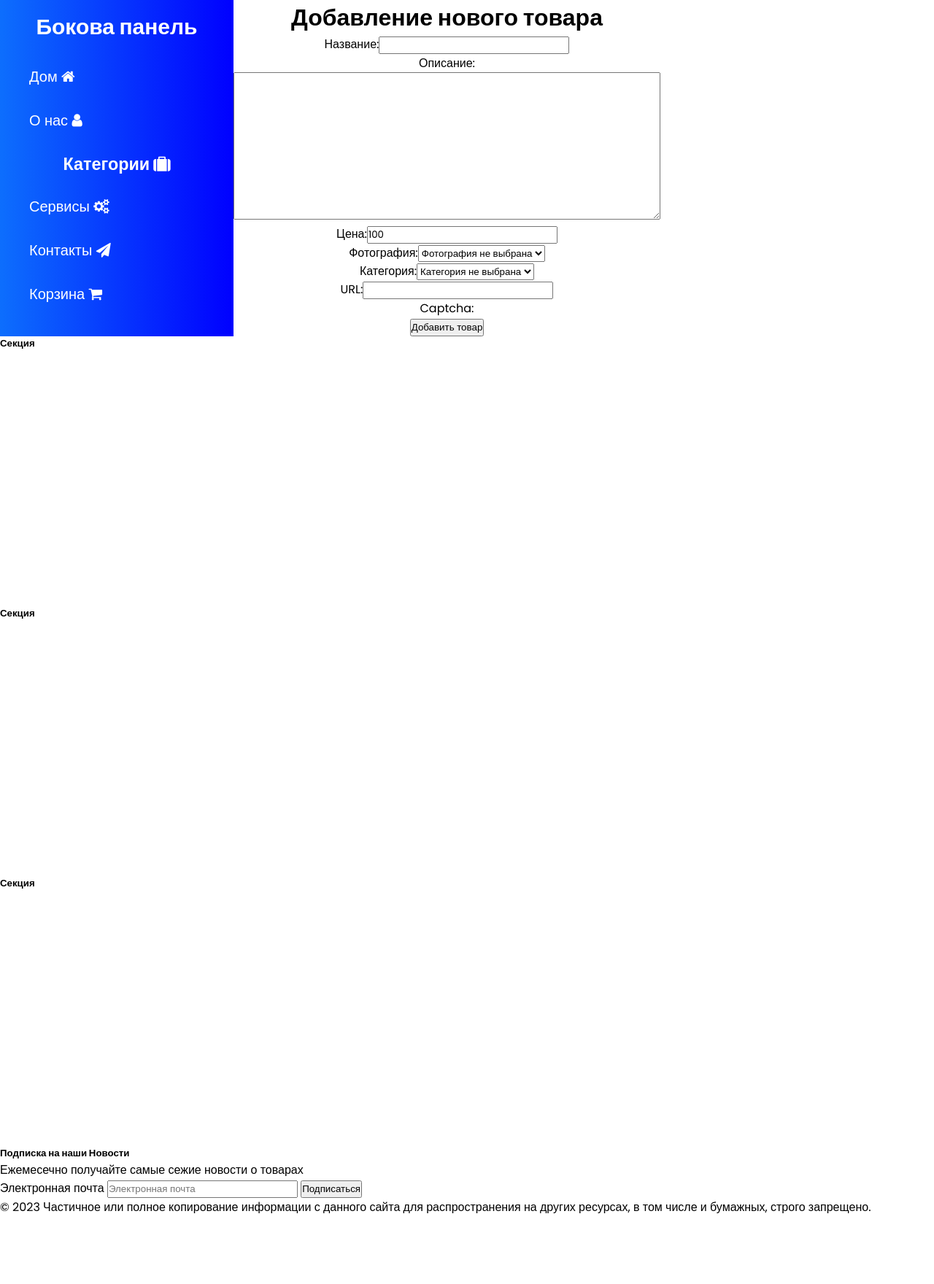
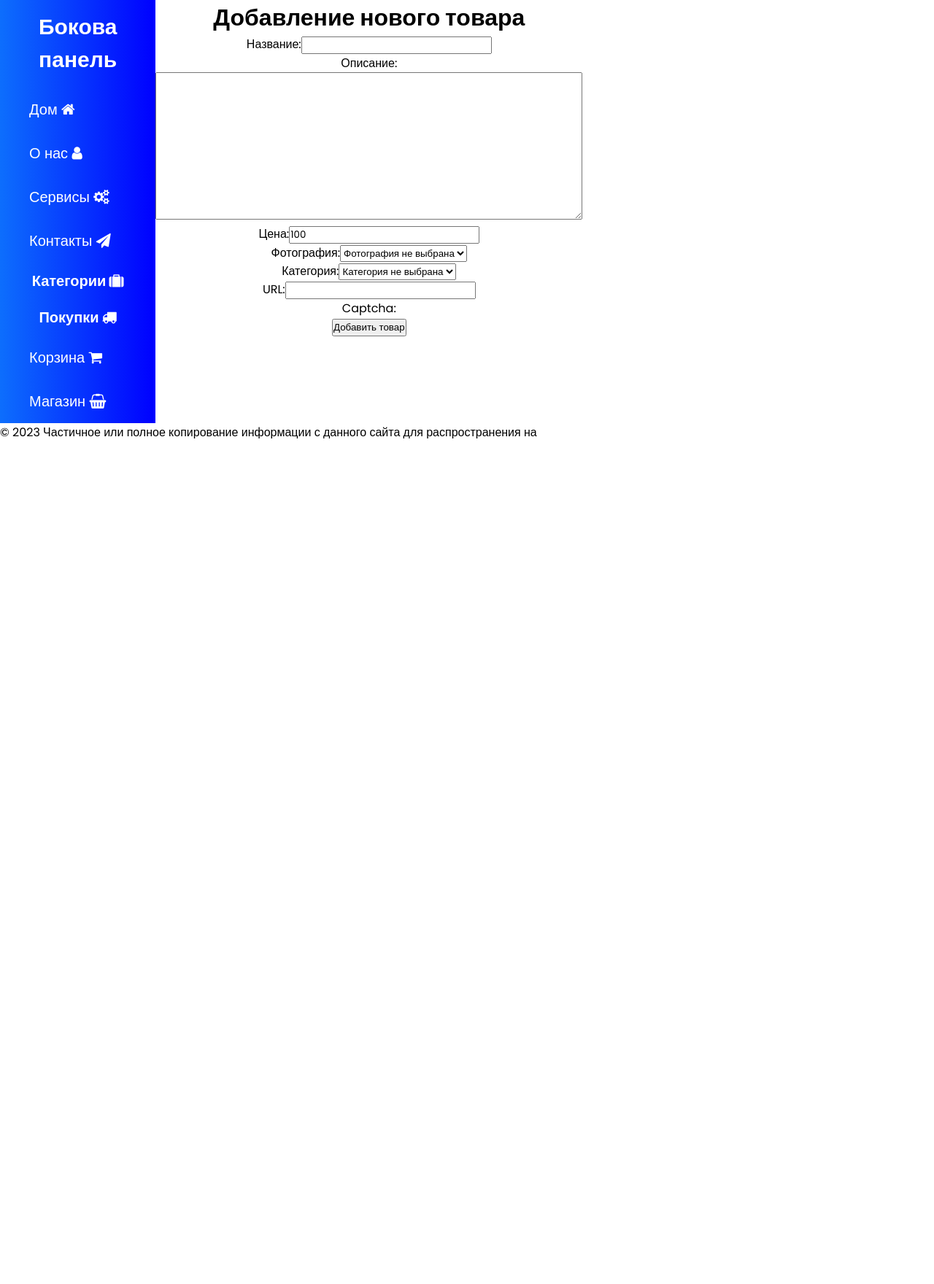
Before and after one commit to EgorKondratyev/site-shop-training, a Django app: page /add_product/ in a window 1280 px wide. Shown: the part 73-1833 px from the top of the page at 73% size. After the commit the page ends 674 px from the top, so only its background shows below. Run offline with Django 4.2, Linux system fonts and the light colour scheme; the visitor is signed in with stand-in values (Sample User, id 1); data comes from the database, SQL or seed files in the repository; data that the repository does not hold is empty.

Commit message:
update sidebar

```diff
--- a/shop/home/templates/home/base.html
+++ b/shop/home/templates/home/base.html
@@ -101,18 +101,19 @@
                 <h2 class="sidebar-title">Бокова панель</h2>
 
                 {% if category_selected == 0 %}
-                    <li class="active"><a class="sidebar-link" href="{% url 'home' %}">Дом <span
-                                class="fa fa-home mr-3"></span>
+                <li class="active"><a class="sidebar-link" href="{% url 'home' %}">Дом <span class="fa fa-home"></span>
                     </a></li>
                 {% else %}
-                    <li><a class="sidebar-link" href="{% url 'home' %}">Дом <span class="fa fa-home mr-3"></span>
+                <li><a class="sidebar-link" href="{% url 'home' %}">Дом <span class="fa fa-home"></span>
                     </a></li>
                 {% endif %}
 
-                    <li><a class="sidebar-link" href="{% url 'about' %}">О нас <span class="fa fa-user mr-3"></span></a>
+                <li><a class="sidebar-link" href="{% url 'about' %}">О нас <span class="fa fa-user"></span></a>
                 </li>
+                <li><a class="sidebar-link" href="#">Сервисы <span class="fa fa-cogs"></span></a></li>
+                <li><a class="sidebar-link" href="#">Контакты <span class="fa fa-paper-plane"></span></a></li>
 
-                    <h3 class="category">Категории <span class="fa fa-suitcase mr-3 mt-3"></span></h3>
+                <h4 class="block">Категории <span class="fa fa-suitcase"></span></h4>
 
                 {% for category in categories %}
                 {% if category_selected == category.id %}
@@ -120,24 +121,24 @@
                         <span class="fa fa-sticky-note ml-4"></span></a></li>
                 {% else %}
                 <li><a class="sidebar-link" href="{{ category.get_absolute_url }}">{{ category.title }}
-                            <span class="fa fa-sticky-note ml-4"></span></a></li>
+                        <span class="fa fa-sticky-note"></span></a></li>
                 {% endif %}
                 {% endfor %}
 
+                <!-- <li><a href="#"><span class="fa fa-briefcase"></span>Works</a></li>
+                <li><a href="#"><span class="fa fa-suitcase"></span>Gallery</a></li> -->
 
-                    <li><a class="sidebar-link" href="#">Сервисы <span class="fa fa-cogs mr-3"></span></a></li>
-                    <li><a class="sidebar-link" href="#">Контакты <span class="fa fa-paper-plane mr-3"></span></a></li>
-
-                    <!--<li><a href="#"><span class="fa fa-briefcase mr-3"></span>Works</a></li>
-                    <li><a href="#"><span class="fa fa-suitcase mr-3"></span>Gallery</a></li>-->
+                <h4 class="block">Покупки <span class="fa fa-truck"></span></h4>
 
                 {% if request.user.is_authenticated %}
                 {% if category_selected == 'cart' %}
                 <li class="active"><a class="sidebar-link" href="{{ cart.get_absolute_url }}">Корзина
-                            <span class="fa fa-shopping-cart mr-3"></span></a></li>
+                        <span class="fa fa-shopping-cart"></span></a></li>
                 {% else %}
                 <li><a class="sidebar-link" href="{{ cart.get_absolute_url }}">Корзина <span
-                                class="fa fa-shopping-cart mr-3"></span></a></li>
+                            class="fa fa-shopping-cart"></span></a></li>
+                <li><a class="sidebar-link" href="{{ cart.get_absolute_url }}">Магазин <span
+                            class="fa fa-shopping-basket"></span></a></li>
                 {% endif %}
                 {% endif %}
             </ul>
@@ -162,89 +163,7 @@
 
     <!-- Footer -->
     <footer>
-        <div class="container">
-            <footer class="py-5">
-                <div class="row">
-                    <div class="col-6 col-md-2 mb-3">
-                        <h5>Секция</h5>
-                        <ul class="nav flex-column">
-                            <li class="nav-item mb-2"><a href="#" class="nav-link p-0 text-muted">Домашняя странца</a>
-                            </li>
-                            <li class="nav-item mb-2"><a href="#" class="nav-link p-0 text-muted">Будущие Проекты</a>
-                            </li>
-                            <li class="nav-item mb-2"><a href="#" class="nav-link p-0 text-muted">Цены</a></li>
-                            <li class="nav-item mb-2"><a href="#" class="nav-link p-0 text-muted">Частые Вопросы</a>
-                            </li>
-                            <li class="nav-item mb-2"><a href="#" class="nav-link p-0 text-muted">О Нас</a></li>
-                        </ul>
-                    </div>
-
-                    <div class="col-6 col-md-2 mb-3">
-                        <h5>Секция</h5>
-                        <ul class="nav flex-column">
-                            <li class="nav-item mb-2"><a href="#" class="nav-link p-0 text-muted">Домашняя странца</a>
-                            </li>
-                            <li class="nav-item mb-2"><a href="#" class="nav-link p-0 text-muted">Будущие Проекты</a>
-                            </li>
-                            <li class="nav-item mb-2"><a href="#" class="nav-link p-0 text-muted">Цены</a></li>
-                            <li class="nav-item mb-2"><a href="#" class="nav-link p-0 text-muted">Частые Вопросы</a>
-                            </li>
-                            <li class="nav-item mb-2"><a href="#" class="nav-link p-0 text-muted">О Нас</a></li>
-                        </ul>
-                    </div>
-
-                    <div class="col-6 col-md-2 mb-3">
-                        <h5>Секция</h5>
-                        <ul class="nav flex-column">
-                            <li class="nav-item mb-2"><a href="#" class="nav-link p-0 text-muted">Домашняя странца</a>
-                            </li>
-                            <li class="nav-item mb-2"><a href="#" class="nav-link p-0 text-muted">Будущие Проекты</a>
-                            </li>
-                            <li class="nav-item mb-2"><a href="#" class="nav-link p-0 text-muted">Цены</a></li>
-                            <li class="nav-item mb-2"><a href="#" class="nav-link p-0 text-muted">Частые Вопросы</a>
-                            </li>
-                            <li class="nav-item mb-2"><a href="#" class="nav-link p-0 text-muted">О Нас</a></li>
-                        </ul>
-                    </div>
-
-                    <div class="col-md-5 offset-md-1 mb-3">
-                        <form>
-                            <h5>Подписка на наши Новости</h5>
-                            <p>Ежемесечно получайте самые сежие новости о товарах</p>
-                            <div class="d-flex flex-column flex-sm-row w-100 gap-2">
-                                <label for="newsletter1" class="visually-hidden">Электронная почта</label>
-                                <input id="newsletter1" type="text" class="form-control"
-                                    placeholder="Электронная почта">
-                                <button class="btn btn-primary" type="button">Подписаться</button>
-                            </div>
-                        </form>
-                    </div>
-                </div>
-
-                <div class="d-flex flex-column flex-sm-row justify-content-between py-4 my-4 border-top">
         <p>&copy; 2023 Частичное или полное копирование информации с данного сайта для распространения на
-                        других
-                        ресурсах, в том числе и бумажных, строго запрещено.</p>
-                    <ul class="list-unstyled d-flex">
-                        <li class="ms-3"><a class="link-dark" href="#">
-                                <svg class="bi" width="24" height="24">
-                                    <use xlink:href="#twitter"></use>
-                                </svg>
-                            </a></li>
-                        <li class="ms-3"><a class="link-dark" href="#">
-                                <svg class="bi" width="24" height="24">
-                                    <use xlink:href="#instagram"></use>
-                                </svg>
-                            </a></li>
-                        <li class="ms-3"><a class="link-dark" href="#">
-                                <svg class="bi" width="24" height="24">
-                                    <use xlink:href="#facebook"></use>
-                                </svg>
-                            </a></li>
-                    </ul>
-                </div>
-            </footer>
-        </div>
     </footer>
     <!-- End Footer -->
 
--- a/shop/shop/static/css/style.css
+++ b/shop/shop/static/css/style.css
@@ -41,10 +41,10 @@
 	grid-template-columns: repeat(12, 1fr);
 }
 .sidebar-container {
-	grid-column: 1/4;
+	grid-column: 1/3;
 }
 .content-container {
-	grid-column: 4/13;
+	grid-column: 3/13;
 }
 /* End Grid */
 
@@ -58,8 +58,8 @@
 	padding: 0.5em;
 	text-align: center;
 }
-.category {
-	padding: 0.5em;
+.block {
+	padding: 0.5em 0 0.5em 0;
 	text-align: center;
 }
 .sidebar-link {
```
Lines whose indentation alone changed are shown as unchanged.
